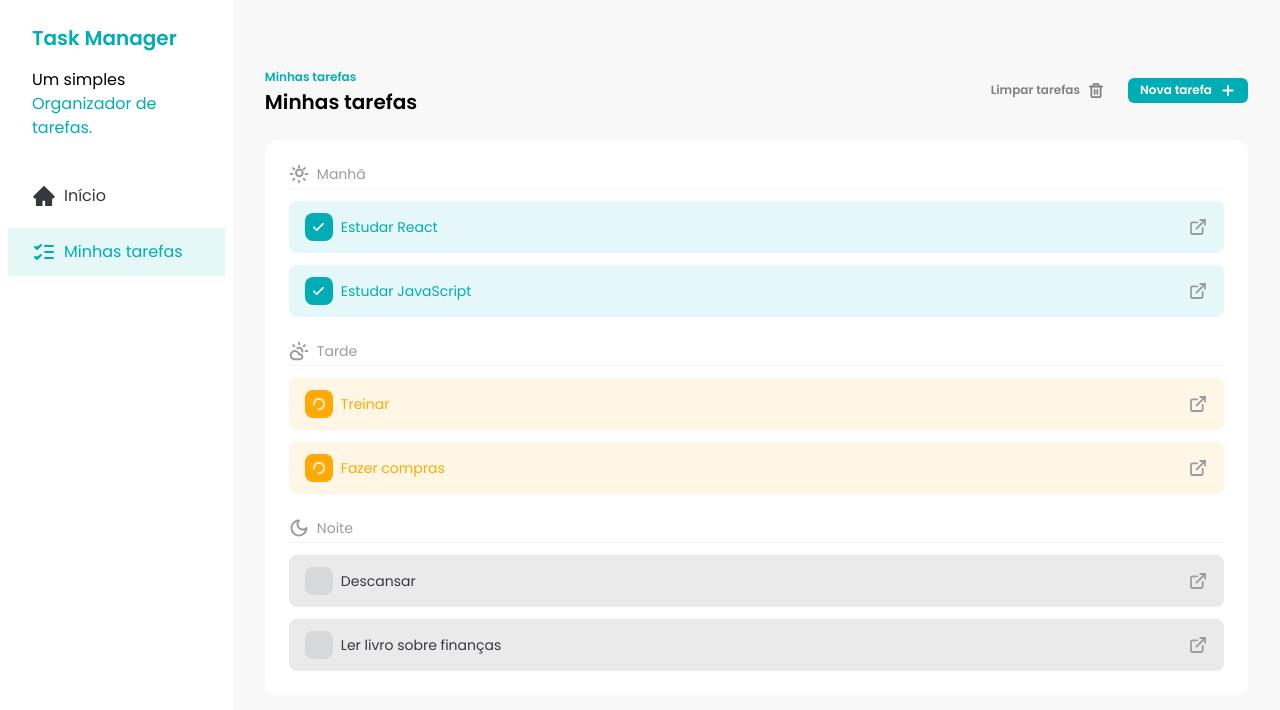
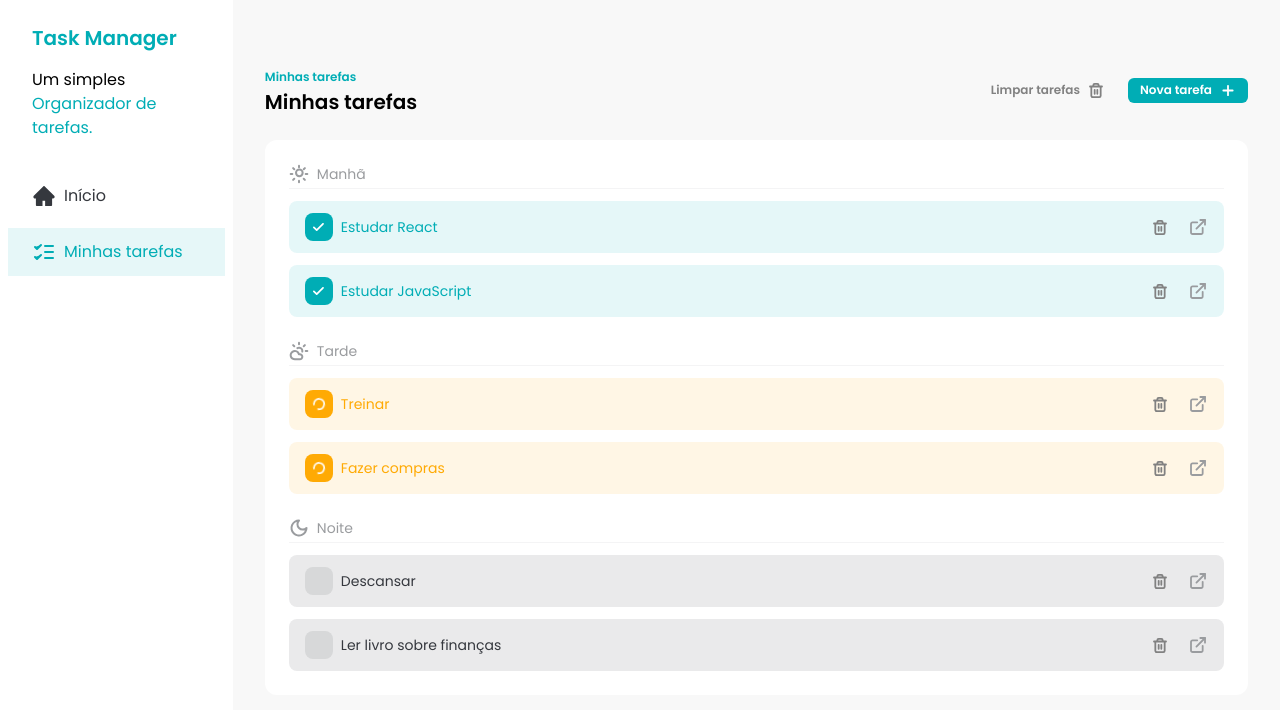
Before and after one commit to Grid2109/fsc-task-manager, a React (Vite) app: page / in a window 1280 px wide. Shown: the top 710 px of the page. Built offline with nearby package versions, Linux system fonts and the light colour scheme.

Commit message:
feat: ensure task can be delete

```diff
--- a/src/components/Button.jsx
+++ b/src/components/Button.jsx
@@ -1,4 +1,4 @@
-export const Button = ({ children, variant = 'primary' }) => {
+export const Button = ({ children, variant = 'primary', ...rest }) => {
   const getVariantClasses = () => {
     if (variant === 'primary') {
       return 'bg-[#00ADB5] text-white'
@@ -12,6 +12,7 @@
   return (
     <button
       className={`flex items-center gap-2 rounded-md px-3 py-1 text-xs font-semibold transition hover:opacity-80 ${getVariantClasses()}`}
+      {...rest}
     >
       {children}
     </button>
--- a/src/components/TaskItem.jsx
+++ b/src/components/TaskItem.jsx
@@ -1,8 +1,10 @@
 import CheckIcon from '../assets/icons/check.svg?react'
 import LoaderIcon from '../assets/icons/loader-circle.svg?react'
 import DetailsIcon from '../assets/icons/details.svg?react'
+import TrashIcon from '../assets/icons/trash.svg?react'
+import { Button } from './Button'
 
-export const TaskItem = ({ task, handleTaskCheckboxClick }) => {
+export const TaskItem = ({ task, handleCheckboxClick, handleDeleteClick }) => {
   const getStatusClasses = () => {
     if (task.status === 'done') {
       return 'bg-[#00ADB5]  text-[#00ADB5]'
@@ -27,7 +29,7 @@
             type='checkbox'
             checked={task.status === 'done'}
             className='absolute h-full w-full cursor-pointer opacity-0'
-            onChange={() => handleTaskCheckboxClick(task.id)}
+            onChange={() => handleCheckboxClick(task.id)}
           />
           {task.status === 'done' && <CheckIcon />}
           {task.status === 'in_progress' && (
@@ -37,9 +39,15 @@
         {task.title}
       </div>
 
-      <a href='#'>
-        <DetailsIcon className='transition hover:opacity-75' />
-      </a>
+      <div className='flex items-center gap-2'>
+        <Button variant='ghost' onClick={() => handleDeleteClick(task.id)}>
+          <TrashIcon className='text-[#9A9C9F]' />
+        </Button>
+
+        <a href='#'>
+          <DetailsIcon className='transition hover:opacity-75' />
+        </a>
+      </div>
     </div>
   )
 }
--- a/src/components/Tasks.jsx
+++ b/src/components/Tasks.jsx
@@ -20,7 +20,7 @@
       if (task.id != taskId) {
         return task
       }
-      console.log(taskId, task.id)
+
       if (task.status === 'not_started') {
         return { ...task, status: 'in_progress' }
       }
@@ -35,6 +35,11 @@
       return task
     })
 
+    setTasks(newTasks)
+  }
+
+  const handleDeleteClick = (taskId) => {
+    const newTasks = tasks.filter((task) => task.id != taskId)
     setTasks(newTasks)
   }
 
@@ -66,7 +71,8 @@
             <TaskItem
               key={task.id}
               task={task}
-              handleTaskCheckboxClick={handleTaskCheckboxClick}
+              handleCheckboxClick={handleTaskCheckboxClick}
+              handleDeleteClick={handleDeleteClick}
             />
           ))}
         </div>
@@ -76,7 +82,8 @@
             <TaskItem
               key={task.id}
               task={task}
-              handleTaskCheckboxClick={handleTaskCheckboxClick}
+              handleCheckboxClick={handleTaskCheckboxClick}
+              handleDeleteClick={handleDeleteClick}
             />
           ))}
         </div>
@@ -86,7 +93,8 @@
             <TaskItem
               key={task.id}
               task={task}
-              handleTaskCheckboxClick={handleTaskCheckboxClick}
+              handleCheckboxClick={handleTaskCheckboxClick}
+              handleDeleteClick={handleDeleteClick}
             />
           ))}
         </div>
```
